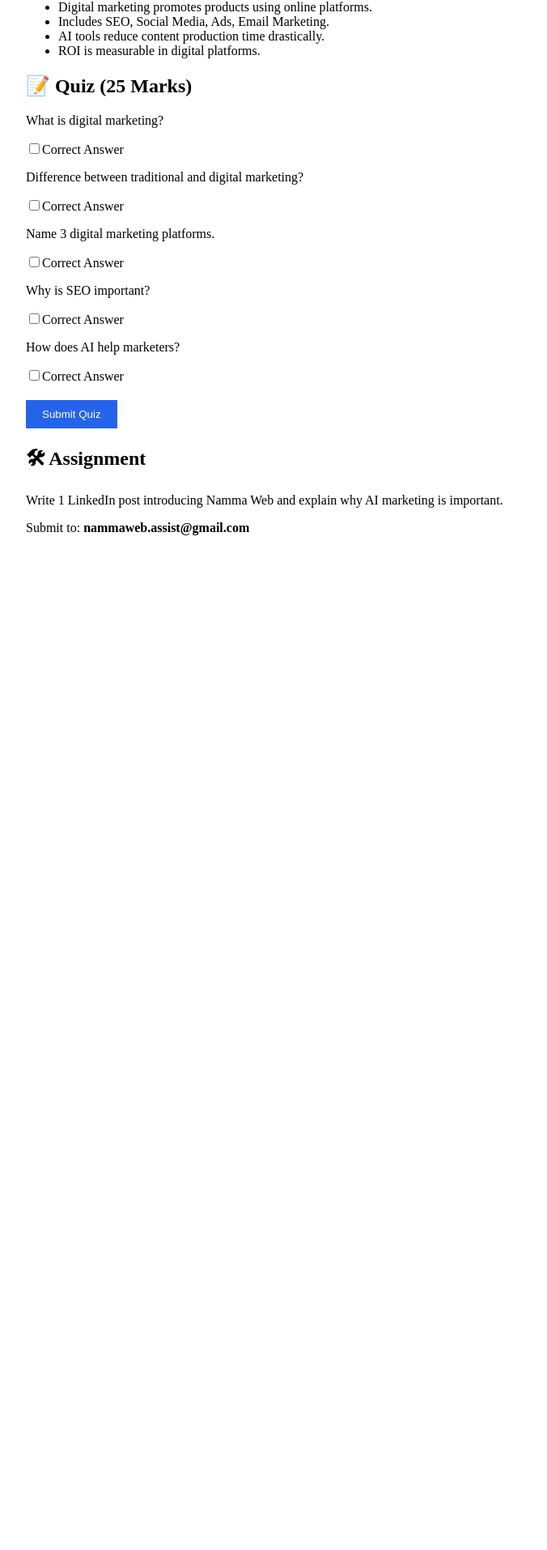
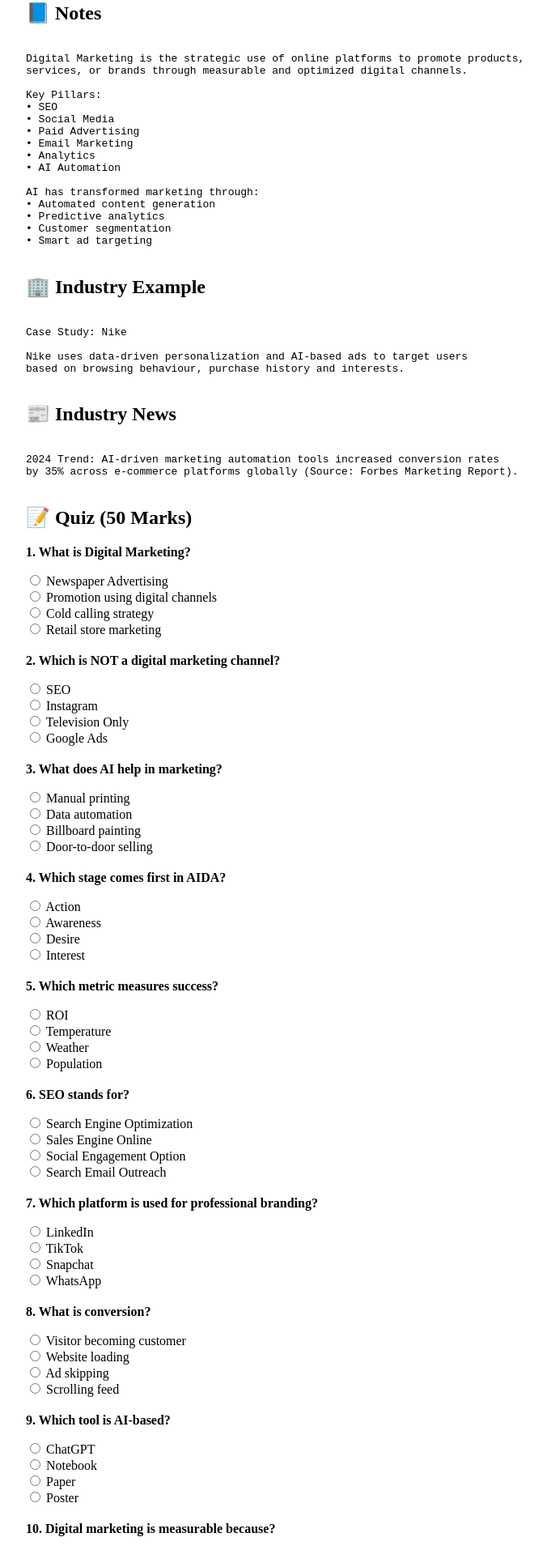
Before and after one commit to nammaweb/nammaweblmsdigital-marketing, a Next.js app: page /lesson in a window 1280 px wide. Shown: the part 504-2418 px from the top of the page at 81% size, without its empty margins (16-692 px from the left). Before the commit the page ends 1229 px from the top, so only its background shows below. Built offline with nearby package versions, Linux system fonts and the light colour scheme.

Commit message:
Update page.js

```diff
--- a/app/lesson/page.js
+++ b/app/lesson/page.js
@@ -6,51 +6,140 @@ import { doc, getDoc, updateDoc } from "firebase/firestore";
 
 const syllabus = {
   1: {
-    title: "Digital Marketing Fundamentals",
-    youtube: "https://www.youtube.com/embed/6mbwJ2xhgzM",
-    notes: [
-      "Digital marketing promotes products using online platforms.",
-      "Includes SEO, Social Media, Ads, Email Marketing.",
-      "AI tools reduce content production time drastically.",
-      "ROI is measurable in digital platforms."
+    title: "Digital Marketing Ecosystem & AI Revolution",
+
+    video: "https://www.youtube.com/embed/6mbwJ2xhgzM",
+
+    notes: `
+Digital Marketing is the strategic use of online platforms to promote products,
+services, or brands through measurable and optimized digital channels.
+
+Key Pillars:
+• SEO
+• Social Media
+• Paid Advertising
+• Email Marketing
+• Analytics
+• AI Automation
+
+AI has transformed marketing through:
+• Automated content generation
+• Predictive analytics
+• Customer segmentation
+• Smart ad targeting
+    `,
+
+    example: `
+Case Study: Nike
+
+Nike uses data-driven personalization and AI-based ads to target users
+based on browsing behaviour, purchase history and interests.
+    `,
+
+    news: `
+2024 Trend: AI-driven marketing automation tools increased conversion rates
+by 35% across e-commerce platforms globally (Source: Forbes Marketing Report).
+    `,
+
+    quiz: [
+      {
+        question: "What is Digital Marketing?",
+        options: [
+          "Newspaper Advertising",
+          "Promotion using digital channels",
+          "Cold calling strategy",
+          "Retail store marketing"
+        ],
+        correct: 1
+      },
+      {
+        question: "Which is NOT a digital marketing channel?",
+        options: [
+          "SEO",
+          "Instagram",
+          "Television Only",
+          "Google Ads"
+        ],
+        correct: 2
+      },
+      {
+        question: "What does AI help in marketing?",
+        options: [
+          "Manual printing",
+          "Data automation",
+          "Billboard painting",
+          "Door-to-door selling"
+        ],
+        correct: 1
+      },
+      {
+        question: "Which stage comes first in AIDA?",
+        options: ["Action", "Awareness", "Desire", "Interest"],
+        correct: 1
+      },
+      {
+        question: "Which metric measures success?",
+        options: ["ROI", "Temperature", "Weather", "Population"],
+        correct: 0
+      },
+      {
+        question: "SEO stands for?",
+        options: [
+          "Search Engine Optimization",
+          "Sales Engine Online",
+          "Social Engagement Option",
+          "Search Email Outreach"
+        ],
+        correct: 0
+      },
+      {
+        question: "Which platform is used for professional branding?",
+        options: ["LinkedIn", "TikTok", "Snapchat", "WhatsApp"],
+        correct: 0
+      },
+      {
+        question: "What is conversion?",
+        options: [
+          "Visitor becoming customer",
+          "Website loading",
+          "Ad skipping",
+          "Scrolling feed"
+        ],
+        correct: 0
+      },
+      {
+        question: "Which tool is AI-based?",
+        options: ["ChatGPT", "Notebook", "Paper", "Poster"],
+        correct: 0
+      },
+      {
+        question: "Digital marketing is measurable because?",
+        options: [
+          "It uses data analytics",
+          "It uses TV",
+          "It is offline",
+          "It is random"
+        ],
+        correct: 0
+      }
     ],
-    quiz: [
-      "What is digital marketing?",
-      "Difference between traditional and digital marketing?",
-      "Name 3 digital marketing platforms.",
-      "Why is SEO important?",
-      "How does AI help marketers?"
-    ],
-    assignment:
-      "Write 1 LinkedIn post introducing Namma Web and explain why AI marketing is important."
-  },
 
-  2: {
-    title: "Customer Psychology & Online Behaviour",
-    youtube: "https://www.youtube.com/embed/9No-FiEInLA",
-    notes: [
-      "Customer journey has awareness, consideration, decision stages.",
-      "Trust signals increase conversions.",
-      "Gen-Z prefers short video content.",
-      "Emotional triggers improve marketing."
-    ],
-    quiz: [
-      "What is customer journey?",
-      "What builds trust online?",
-      "Why Gen-Z prefers reels?",
-      "Define conversion.",
-      "Explain emotional trigger."
-    ],
-    assignment:
-      "Create an Instagram reel script promoting Namma Web AI Course."
+    assignment: `
+1. Create a LinkedIn post introducing Namma Web AI Marketing Course.
+2. Identify which funnel stage it targets.
+3. Suggest 3 AI tools for Namma Web growth.
+4. Prepare a short digital marketing strategy document (1 page).
+Submit to: nammaweb.assist@gmail.com
+    `
   }
 };
 
 export default function LessonPage() {
   const [day, setDay] = useState(1);
+  const [currentDay, setCurrentDay] = useState(1);
   const [name, setName] = useState("");
-  const [currentDay, setCurrentDay] = useState(1);
-  const [score, setScore] = useState(0);
+  const [answers, setAnswers] = useState({});
+  const [score, setScore] = useState(null);
 
   useEffect(() => {
     const params = new URLSearchParams(window.location.search);
@@ -64,10 +153,9 @@ export default function LessonPage() {
 
     const fetchProgress = async () => {
       const studentRef = doc(db, "students", storedName);
-      const studentSnap = await getDoc(studentRef);
-
-      if (studentSnap.exists()) {
-        setCurrentDay(studentSnap.data().currentDay);
+      const snap = await getDoc(studentRef);
+      if (snap.exists()) {
+        setCurrentDay(snap.data().currentDay);
       }
     };
 
@@ -76,22 +164,34 @@ export default function LessonPage() {
 
   const lesson = syllabus[day];
 
-  const handleQuizSubmit = async () => {
-    if (score >= 20 && day >= currentDay) {
+  const handleSelect = (qIndex, optionIndex) => {
+    setAnswers({ ...answers, [qIndex]: optionIndex });
+  };
+
+  const submitQuiz = async () => {
+    let calculatedScore = 0;
+
+    lesson.quiz.forEach((q, index) => {
+      if (answers[index] === q.correct) {
+        calculatedScore += 5;
+      }
+    });
+
+    setScore(calculatedScore);
+
+    if (calculatedScore >= 40 && day >= currentDay) {
       const studentRef = doc(db, "students", name);
       await updateDoc(studentRef, {
         currentDay: currentDay + 1
       });
-      alert("Quiz passed! Next day unlocked.");
-      window.location.href = "/course";
+      alert("Quiz Passed! Next day unlocked.");
     } else {
-      alert("Score must be 20+ to unlock next day.");
+      alert("You need 40+ marks to unlock next lesson.");
     }
   };
 
   if (!lesson) return <h1>Content Coming Soon</h1>;
-
-  if (day > currentDay) return <h1>🔒 This lesson is locked.</h1>;
+  if (day > currentDay) return <h1>🔒 Lesson Locked</h1>;
 
   return (
     <div style={{ padding: "40px" }}>
@@ -99,51 +199,44 @@ export default function LessonPage() {
 
       <iframe
         width="100%"
-        height="300"
-        src={lesson.youtube}
-        title="YouTube video"
+        height="350"
+        src={lesson.video}
         allowFullScreen
       />
 
       <h2>📘 Notes</h2>
-      <ul>
-        {lesson.notes.map((note, index) => (
-          <li key={index}>{note}</li>
-        ))}
-      </ul>
+      <pre style={{ whiteSpace: "pre-wrap" }}>{lesson.notes}</pre>
 
-      <h2>📝 Quiz (25 Marks)</h2>
+      <h2>🏢 Industry Example</h2>
+      <pre style={{ whiteSpace: "pre-wrap" }}>{lesson.example}</pre>
+
+      <h2>📰 Industry News</h2>
+      <pre style={{ whiteSpace: "pre-wrap" }}>{lesson.news}</pre>
+
+      <h2>📝 Quiz (50 Marks)</h2>
       {lesson.quiz.map((q, index) => (
-        <div key={index}>
-          <p>{q}</p>
-          <input
-            type="checkbox"
-            onChange={(e) => {
-              if (e.target.checked) setScore(score + 5);
-            }}
-          />
-          Correct Answer
+        <div key={index} style={{ marginBottom: "20px" }}>
+          <p><strong>{index + 1}. {q.question}</strong></p>
+          {q.options.map((option, i) => (
+            <div key={i}>
+              <input
+                type="radio"
+                name={`q${index}`}
+                onChange={() => handleSelect(index, i)}
+              /> {option}
+            </div>
+          ))}
         </div>
       ))}
 
-      <button
-        onClick={handleQuizSubmit}
-        style={{
-          marginTop: "20px",
-          padding: "10px 20px",
-          background: "#2563eb",
-          color: "white",
-          border: "none"
-        }}
-      >
+      <button onClick={submitQuiz}>
         Submit Quiz
       </button>
 
+      {score !== null && <h3>Your Score: {score} / 50</h3>}
+
       <h2>🛠 Assignment</h2>
-      <p>{lesson.assignment}</p>
-      <p>
-        Submit to: <strong>nammaweb.assist@gmail.com</strong>
-      </p>
+      <pre style={{ whiteSpace: "pre-wrap" }}>{lesson.assignment}</pre>
     </div>
   );
 }
```
